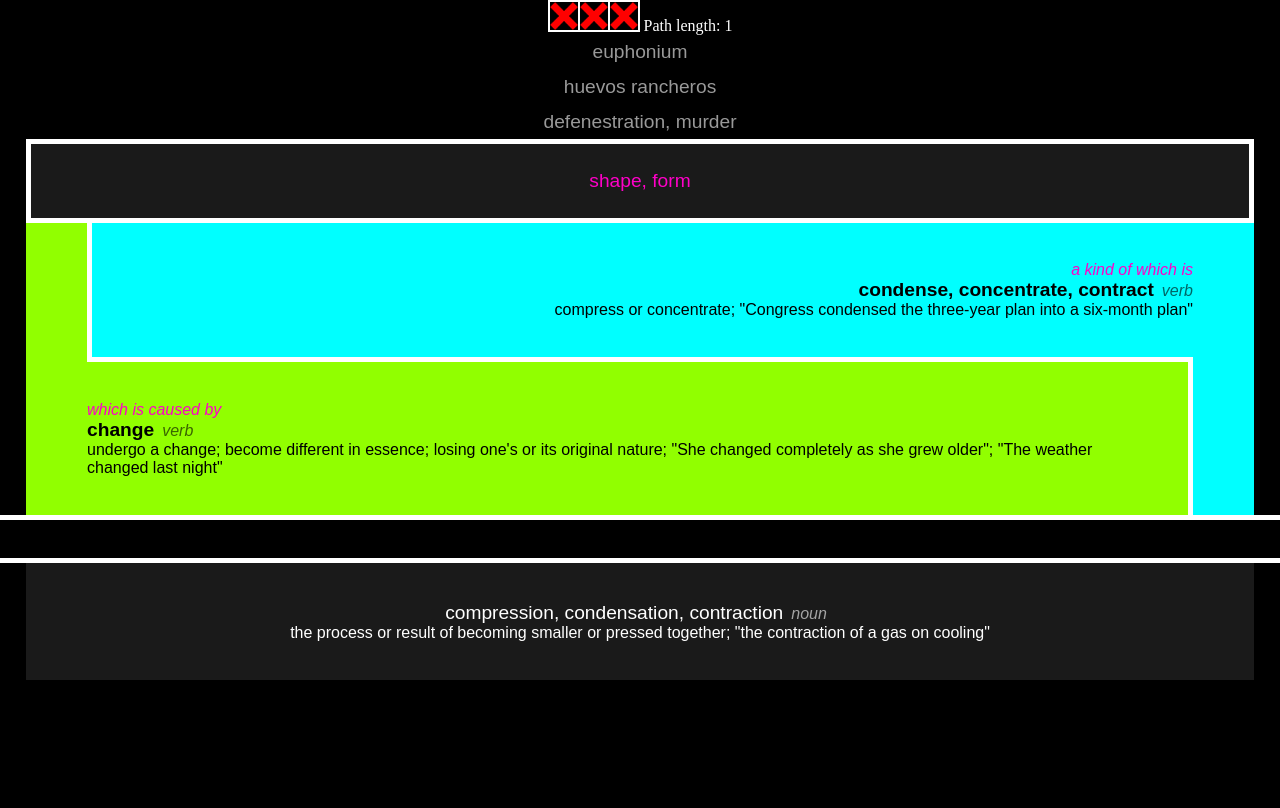
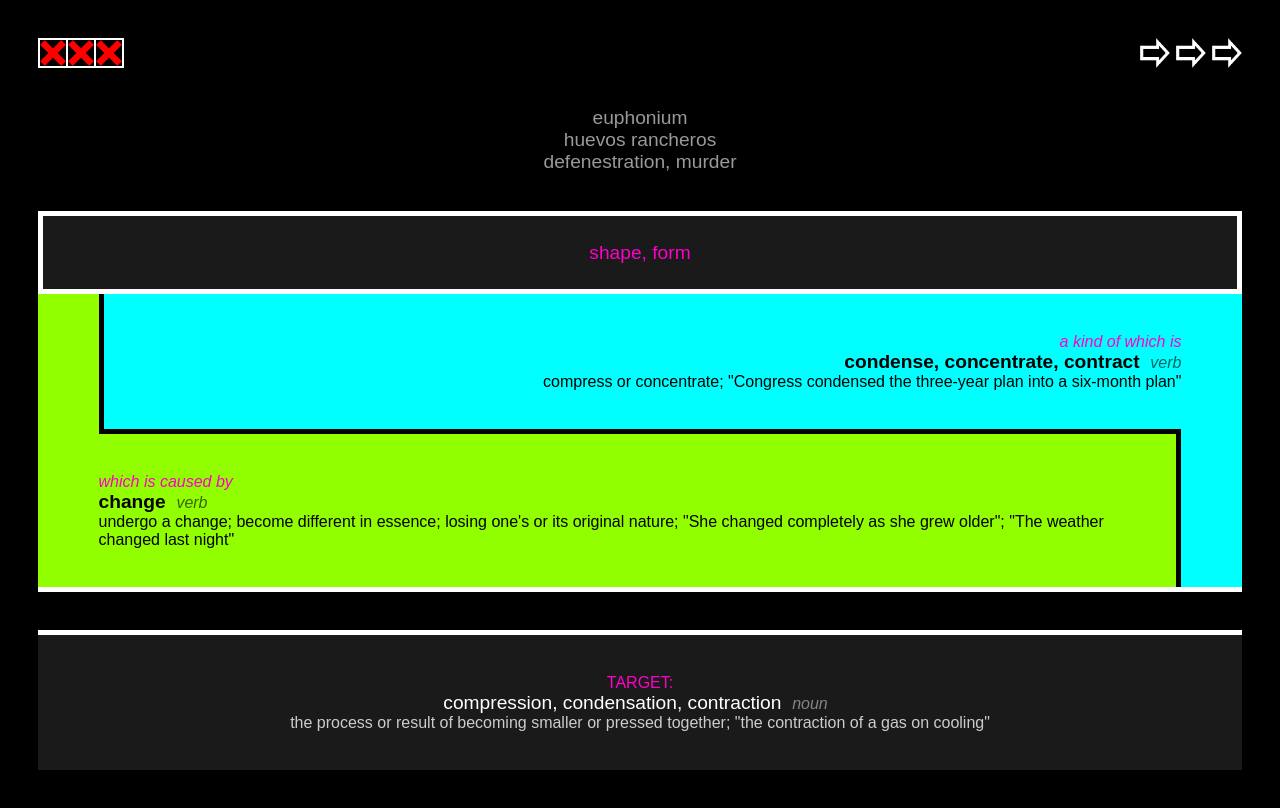
Before and after one commit to beetlebox-dev/wp_game_update, a Flask app: page / in a window 1280 px wide. Before the commit the page ends 680 px from the top, so only its background shows below. Run offline with Flask 2, Linux system fonts and the light colour scheme.

Commit message:
Working on web design G.

```diff
--- a/templates/wordplay/game.html
+++ b/templates/wordplay/game.html
@@ -13,8 +13,14 @@
 
         body {
             background-color: black;
+            font-family: Futura, "Century Gothic", sans-serif;
             margin: 0;
             text-align: center;
+            padding: 3vw;
+        }
+
+        #path-history {
+            margin: 3vw 0;
         }
 
         #target {
@@ -23,19 +29,19 @@
         }
 
         .words {
-            font-family: Futura, "Century Gothic", sans-serif;
+            /* font-family: Futura, "Century Gothic", sans-serif; */
             font-size: 1.2em;
         }
 
         #option-a-text {
-            border-left: 5px solid white;
+            border-left: 5px solid black;
             /* border-top: 5px solid black; */
             padding: 3vw 0 3vw 3vw;
         }
 
         #option-b-text {
-            border-top: 5px solid white;
-            border-right: 5px solid white;
+            border-top: 5px solid black;
+            border-right: 5px solid black;
             /* border-bottom: 3px solid black; */
             padding: 3vw 3vw 3vw 0;
         }
@@ -51,7 +57,7 @@
 
         .path-history-words {
             /* text-align: left; */
-            padding: 0.5vw 3vw;
+            /* padding: 0.5vw 3vw; */
             color: hsl(133, 0%, 60%);
         }
 
@@ -67,9 +73,9 @@
         }
 
         #target {
-            color: white;
+            color: hsl(0, 0%, 80%);
             background-color: hsl(0, 0%, 10%);
-            margin: 0 2vw;
+            /* margin: 0 2vw; */
         }
 
         #target .words {
@@ -144,11 +150,12 @@
         }
 
         .last {
-            margin: 0 2vw;
+            /* margin-top: 3vw; */
+            /* margin: 0 2vw; */
         }
 
         .opts {
-            padding: 0 2vw;
+            /* padding: 0 2vw; */
             background-color: black;
         }
 
@@ -179,9 +186,18 @@
             opacity: 60%;
         }
 
+        .stats {
+            /* margin-bottom: 3vw; */
+            display: flex;
+            height: 30px;  /* Same as text hp. */
+            justify-content: space-between;
+            /* align-items: center; */
+        }
+
         .x-area {
             display: inline-block;
             text-align: left;
+            box-sizing: border-box;
             /* flex-direction: row; */
             /* box-sizing: border-box; */
 
@@ -190,20 +206,39 @@
         }
         .stats-x-box {
             display: inline-block;
+            /* box-sizing: border-box; */
             /* text-align: left; */
-            width: 30px;
+            aspect-ratio: 1/1;
+            height: 100%;
+            /* width: 30px; */
             /*  match */
-            height: 30px;
+            /* height: 30px; */
         }
         .x-area img {
+            /* box-sizing: border-box;
+            width: 100%;
+            height: 100%; */
+            border: 1px solid white;
+        }
+        .area img {
             box-sizing: border-box;
             width: 100%;
             height: 100%;
-            border: 1px solid white;
+            /* border: 1px solid white; */
         }
+
+        .arrow-area .stats-x-box {
+            margin-left: 6px;
+        }
+
 
         .path-length {
             color: white;
+            font-size: 30px;
+        }
+
+        .target-span {
+            color: hsl(313, 100%, 50%);
         }
 
     </style>
@@ -214,7 +249,7 @@
 
     <div class="stats">
 
-        <div class="x-area">
+        <div class="x-area area">
             <div class="stats-x-box">
                 <img src="/static/red_x.png" alt="">
             </div
@@ -226,19 +261,28 @@
             </div>
         </div>
 
-        <span class="path-length">Path length: 1</span>
+        <div class="area arrow-area">
+            <div class="stats-x-box">
+                <img src="/static/arrow_outline.png" alt="">
+            </div
+            ><div class="stats-x-box">
+                <img src="/static/arrow_outline.png" alt="">
+            </div
+            ><div class="stats-x-box">
+                <img src="/static/arrow_outline.png" alt="">
+            </div>
+        </div>
 
     </div>
 
-    <div class="flex">
-        <div id="path-history">
-            <div class="path-history-words"><span class="words">euphonium</span></div>
-            <div class="path-history-words"><span class="words">huevos rancheros</span></div>
-            <div class="path-history-words"><span class="words">defenestration, murder</span></div>
-            <div class="path-history-words last"><span class="words">shape, form</span></div>
-
-        </div>
+    <!-- <div class="flex"> -->
+    <div id="path-history">
+        <div class="path-history-words"><span class="words">euphonium</span></div>
+        <div class="path-history-words"><span class="words">huevos rancheros</span></div>
+        <div class="path-history-words"><span class="words">defenestration, murder</span></div>
     </div>
+    <div class="path-history-words last"><span class="words">shape, form</span></div>
+    <!-- </div> -->
 
     <div class="flex opts">
 
@@ -259,7 +303,7 @@
                 <div id="option-a-text">
                     <span class="pointer">a kind of which is</span>
                     <br>
-                    <span class="words">condense, concentrate, contract</span>&nbsp;&nbsp;<span class="pos">verb</span>
+                    <span class="words">condense, concentrate, contract&nbsp;&nbsp;</span><span class="pos">verb</span>
                     <br>
                     <span class="gloss">compress or concentrate; "Congress condensed the three-year plan into a six-month plan"</span>
                 </div>
@@ -269,7 +313,7 @@
                 <div id="option-b-text">
                     <span class="pointer">which is caused by</span>
                     <br>
-                    <span class="words">change</span>&nbsp;&nbsp;<span class="pos">verb</span>
+                    <span class="words">change&nbsp;&nbsp;</span><span class="pos">verb</span>
                     <br>
                     <span class="gloss">undergo a change; become different in essence; losing one's or its original nature; "She changed completely as she grew older"; "The weather changed last night"</span>
                 </div>
@@ -285,7 +329,9 @@
     <div class="target-margin"></div>
 
     <div id="target">
-        <span class="words">compression, condensation, contraction</span>&nbsp;&nbsp;<span class="pos">noun</span>&nbsp;&nbsp;
+        <span class="target-span">TARGET: </span>
+        <br>
+        <span class="words">compression, condensation, contraction&nbsp;&nbsp;</span><span class="pos">noun</span>&nbsp;&nbsp;
         <br>
         <span class="gloss">the process or result of becoming smaller or pressed together; "the contraction of a gas on cooling"</span>
     </div>
@@ -450,6 +496,6 @@
 
 </body>
 
-<script src="{{ url_for('static', filename='wordplay/menu.js') }}"></script>
+<!-- <script src="{{ url_for('static', filename='wordplay/menu.js') }}"></script> -->
 
 </html>
```
Also changed, not shown: static/arrow_outline.png (added), static/arrow_solid.png (added).
